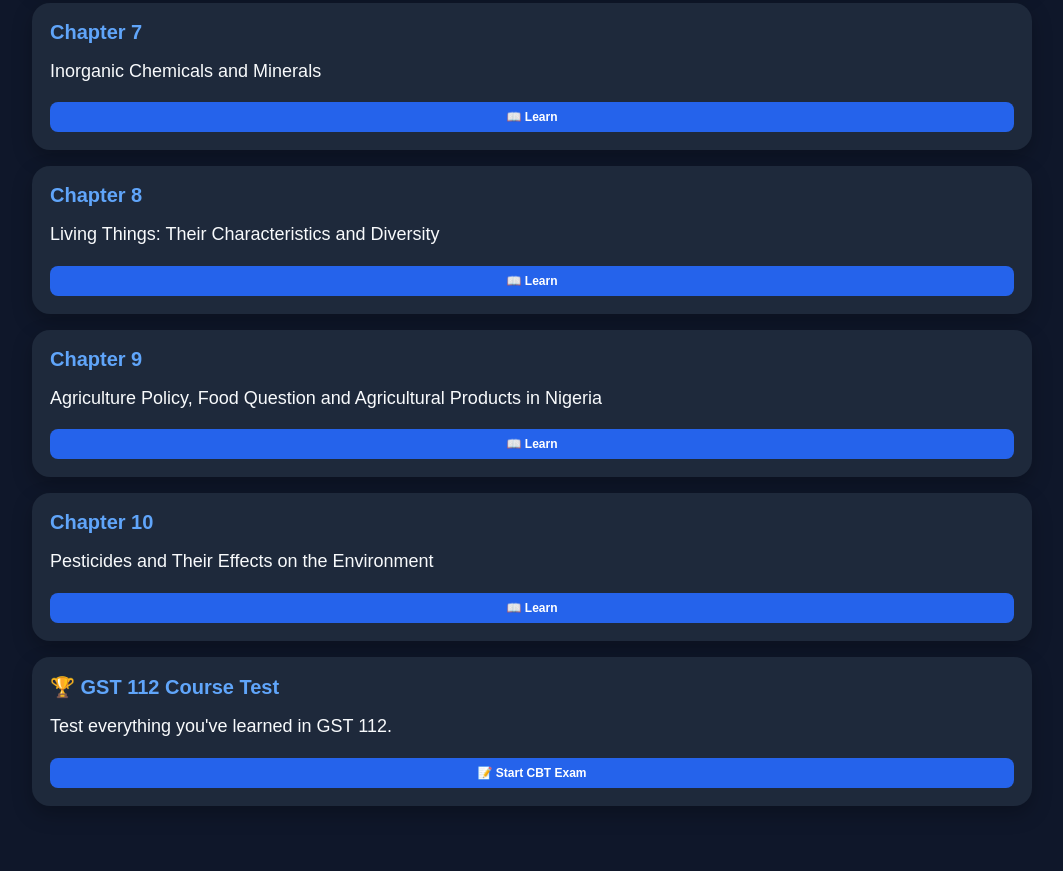
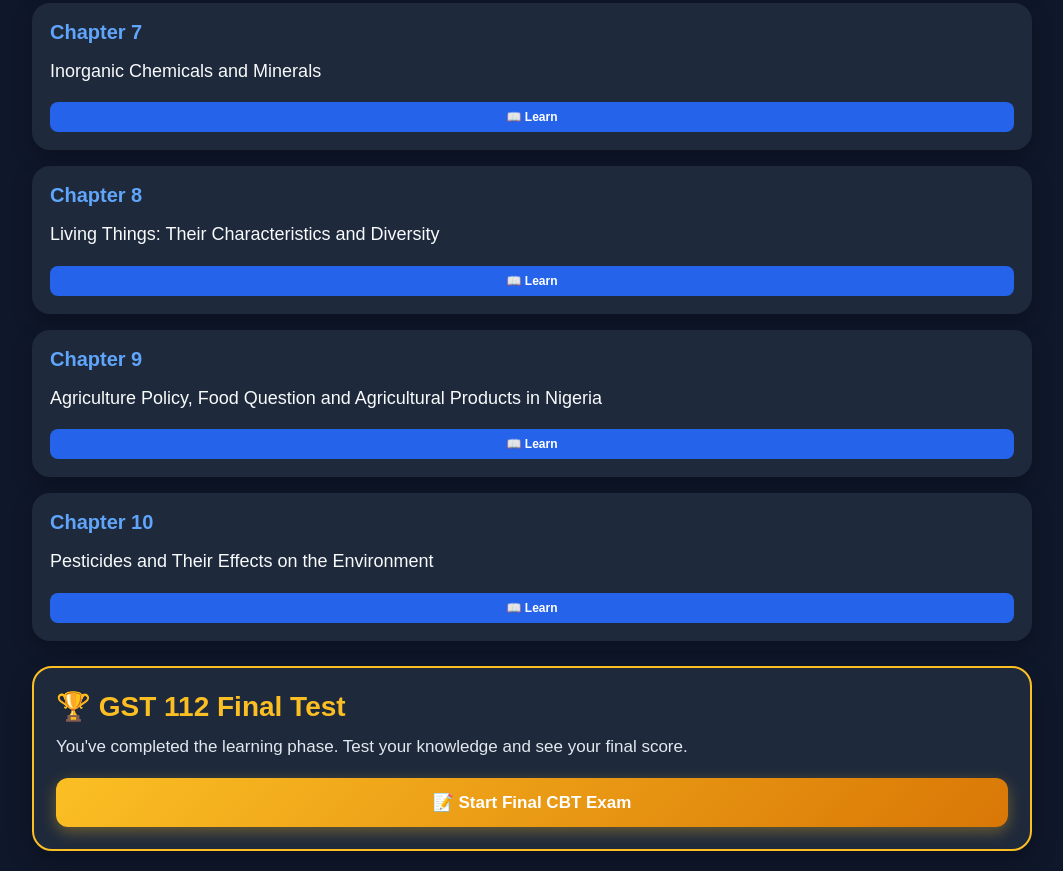
Before and after one commit to Funds7/Examify, a plain HTML site: page chapters-gst112.html in a window 1280 px wide. Shown: the part 1180-2051 px from the top of the page, without its empty margins (108-1171 px from the left). Before the commit the page ends 2022 px from the top, so only its background shows below. Drawn offline with Linux system fonts and the light colour scheme.

Commit message:
Update GST 112 test card content and buttons

```diff
--- a/chapters-gst112.html
+++ b/chapters-gst112.html
@@ -57,24 +57,19 @@ html += `
 
 html += `
 
-<div class="course-card">
+<div class="test-card">
 
-    <div class="point-title">
-        🏆 GST 112 Course Test
-    </div>
+    <h2>🏆 GST 112 Final Test</h2>
 
-    <div class="point-body">
-        Test everything you've learned in GST 112.
-    </div>
+    <p>
+        You've completed the learning phase.
+        Test your knowledge and see your final score.
+    </p>
 
-    <div class="card-buttons">
-
-        <button class="small-btn"
-        onclick="location.href='exam.html?course=gst112'">
-        📝 Start CBT Exam
-        </button>
-
-    </div>
+    <button class="test-btn"
+    onclick="location.href='exam.html?course=gst101'">
+        📝 Start Final CBT Exam
+    </button>
 
 </div>
 
```
